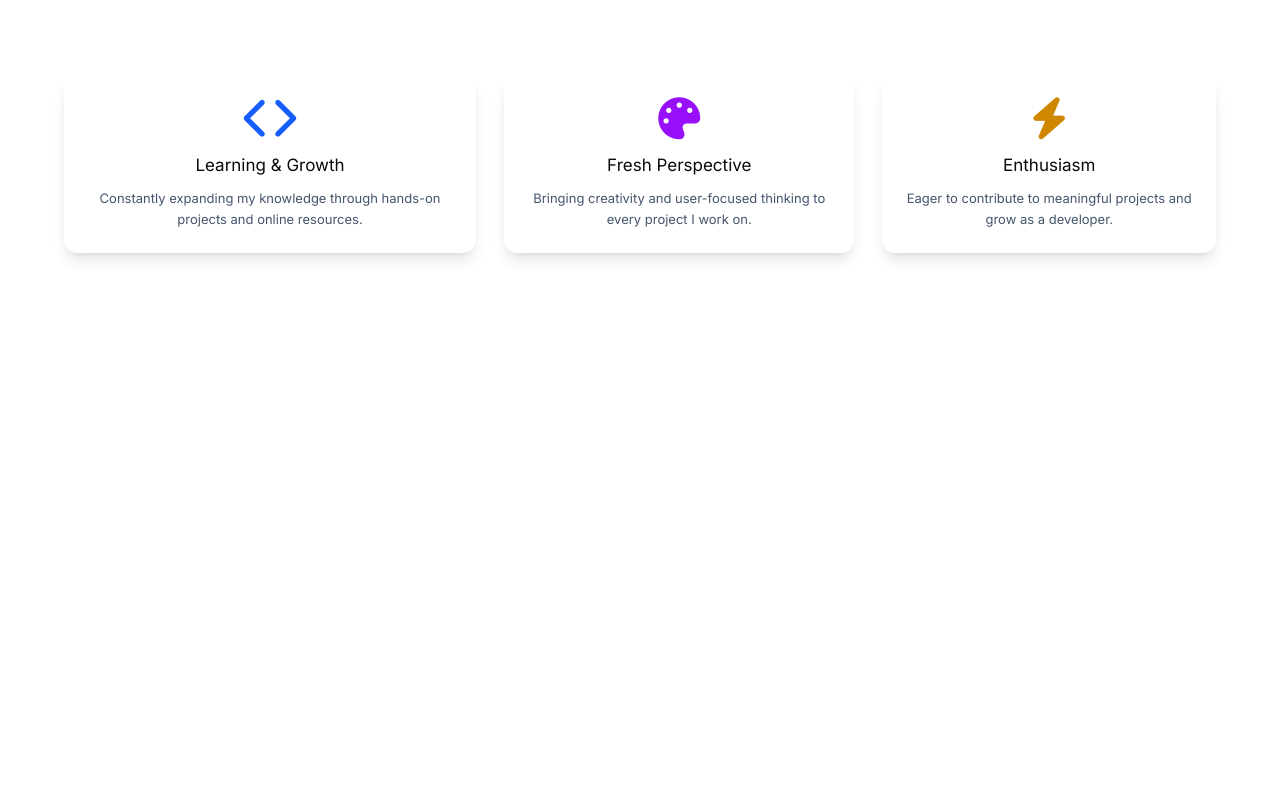
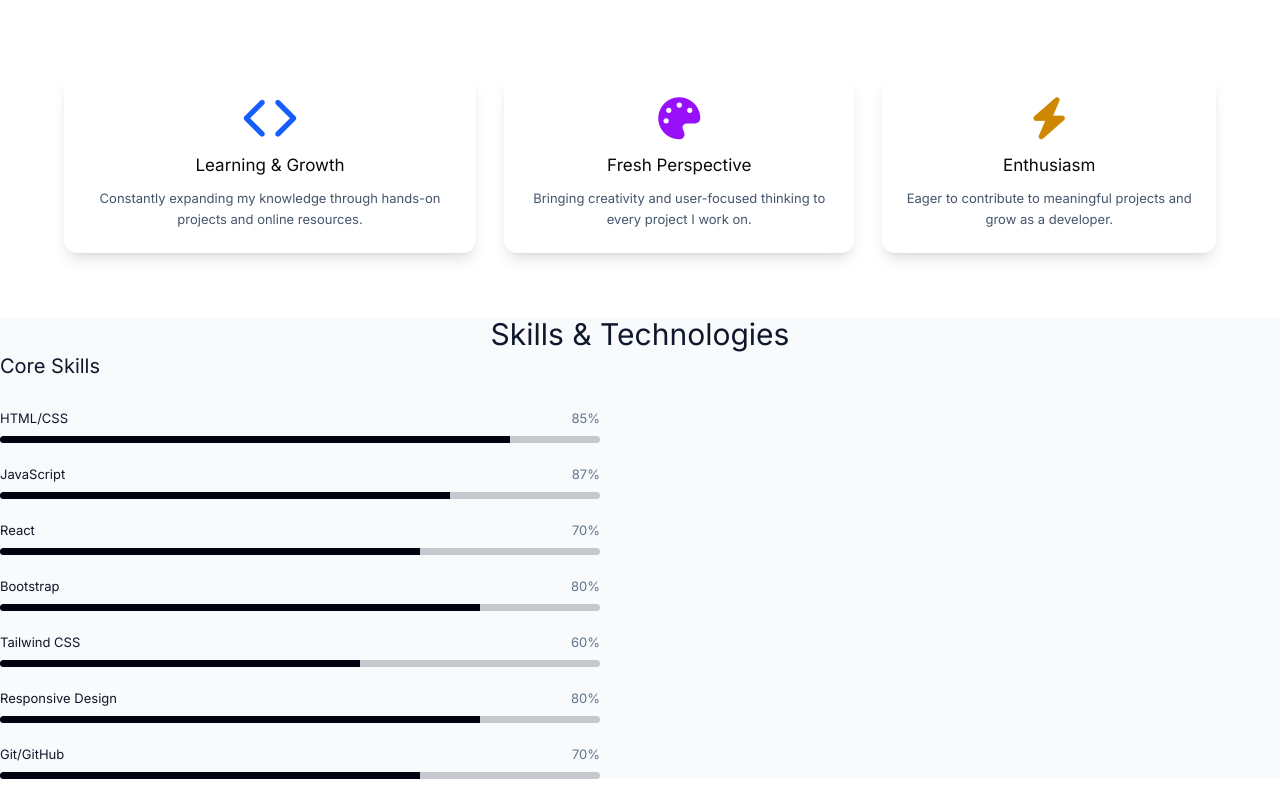
Before and after one commit to Mariii209/maritza-portfolio, a React (Create React App) app: page / in a window 1280 px wide. Shown: the part 1384-2184 px from the top of the page. Before the commit the page ends 1701 px from the top, so only its background shows below. Built offline with nearby package versions, Linux system fonts and the light colour scheme.

Commit message:
Add Skills section with styles and update App
Introduced a new Skills component with associated CSS to display core skills and proficiency levels. Updated App.js to include the Skills section. Minor adjustment to icon font size in WhatDrivesMe.css.

```diff
--- a/src/App.js
+++ b/src/App.js
@@ -2,6 +2,7 @@ import "./App.css";
 import Home from "./Home";
 import About from "./About";
 import WhatDrivesMe from "./WhatDrivesMe";
+import Skills from "./Skills";
 
 function App() {
   return (
@@ -9,6 +10,7 @@ function App() {
       <Home />
       <About />
       <WhatDrivesMe />
+      <Skills />
     </div>
   );
 }
--- /dev/null
+++ b/src/Skills.css
@@ -0,0 +1,61 @@
+.Skills {
+  background-color: #f8fafc;
+}
+
+.Skills h2 {
+  text-align: center;
+  color: #0f172b;
+  font-size: 30px;
+  font-style: normal;
+  font-weight: 400;
+  line-height: 35px;
+}
+
+.Skills .Skill-category {
+  width: 600px;
+}
+
+.Skills .Skill-category h5 {
+  color: #0f172b;
+  font-size: 20px;
+  font-style: normal;
+  font-weight: 400;
+  line-height: 28px;
+  margin-bottom: 28px;
+}
+
+.Skills .Skill-info {
+  display: flex;
+  justify-content: space-between;
+}
+
+.Skills .Skill-info p {
+  color: #0f172b;
+  font-family: Inter;
+  font-size: 13px;
+  font-style: normal;
+  font-weight: 400;
+  line-height: 21px;
+  margin-bottom: 7px;
+}
+
+.Skills .Skill-percentage {
+  color: #62748e !important;
+}
+
+.Skill-bar {
+  background-color: #c7c8ce;
+  height: 7px;
+  width: 100%;
+  border-radius: 5px;
+  overflow: hidden;
+
+  margin-bottom: 21px;
+}
+
+.Skill-bar-fill {
+  background-color: #030213;
+  height: 100%;
+  width: 0; /* you can animate this */
+  transition: width 0.5s ease-in-out;
+}
--- /dev/null
+++ b/src/Skills.js
@@ -0,0 +1,84 @@
+import React from "react";
+import "./Skills.css";
+
+export default function Skills() {
+  return (
+    <div className="Skills">
+      <h2>Skills & Technologies</h2>
+
+      <div className="Skill-category">
+        <h5>Core Skills</h5>
+
+        <div className="Skill">
+          <div className="Skill-info">
+            <p className="Skill-name">HTML/CSS</p>
+            <p className="Skill-percentage">85%</p>
+          </div>
+          <div className="Skill-bar">
+            <div className="Skill-bar-fill" style={{ width: "85%" }}></div>
+          </div>
+        </div>
+
+        <div className="Skill">
+          <div className="Skill-info">
+            <p className="Skill-name">JavaScript</p>
+            <p className="Skill-percentage">87%</p>
+          </div>
+          <div className="Skill-bar">
+            <div className="Skill-bar-fill" style={{ width: "75%" }}></div>
+          </div>
+        </div>
+
+        <div className="Skill">
+          <div className="Skill-info">
+            <p className="Skill-name">React</p>
+            <p className="Skill-percentage">70%</p>
+          </div>
+          <div className="Skill-bar">
+            <div className="Skill-bar-fill" style={{ width: "70%" }}></div>
+          </div>
+        </div>
+
+        <div className="Skill">
+          <div className="Skill-info">
+            <p className="Skill-name">Bootstrap</p>
+            <p className="Skill-percentage">80%</p>
+          </div>
+          <div className="Skill-bar">
+            <div className="Skill-bar-fill" style={{ width: "80%" }}></div>
+          </div>
+        </div>
+
+        <div className="Skill">
+          <div className="Skill-info">
+            <p className="Skill-name">Tailwind CSS</p>
+            <p className="Skill-percentage">60%</p>
+          </div>
+          <div className="Skill-bar">
+            <div className="Skill-bar-fill" style={{ width: "60%" }}></div>
+          </div>
+        </div>
+
+        <div className="Skill">
+          <div className="Skill-info">
+            <p className="Skill-name">Responsive Design</p>
+            <p className="Skill-percentage">80%</p>
+          </div>
+          <div className="Skill-bar">
+            <div className="Skill-bar-fill" style={{ width: "80%" }}></div>
+          </div>
+        </div>
+
+        <div className="Skill">
+          <div className="Skill-info">
+            <p className="Skill-name">Git/GitHub</p>
+            <p className="Skill-percentage">70%</p>
+          </div>
+          <div className="Skill-bar">
+            <div className="Skill-bar-fill" style={{ width: "70%" }}></div>
+          </div>
+        </div>
+      </div>
+    </div>
+  );
+}
--- a/src/WhatDrivesMe.css
+++ b/src/WhatDrivesMe.css
@@ -73,7 +73,7 @@
   }
 
   .WhatDrivesMe .DriveItem-navigation i {
-    font-size: 32px;
+    font-size: 30px;
   }
 
   .WhatDrivesMe h6 {
```
